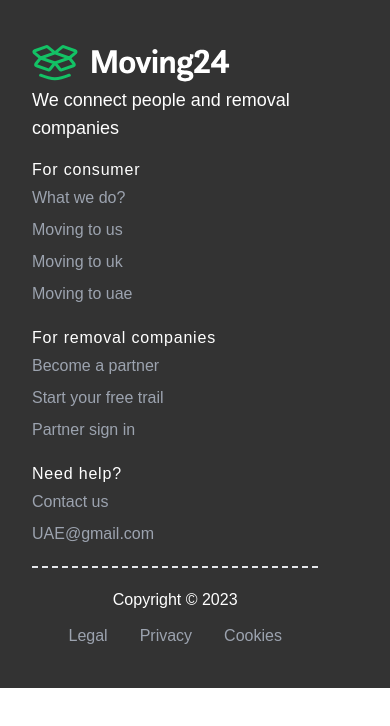
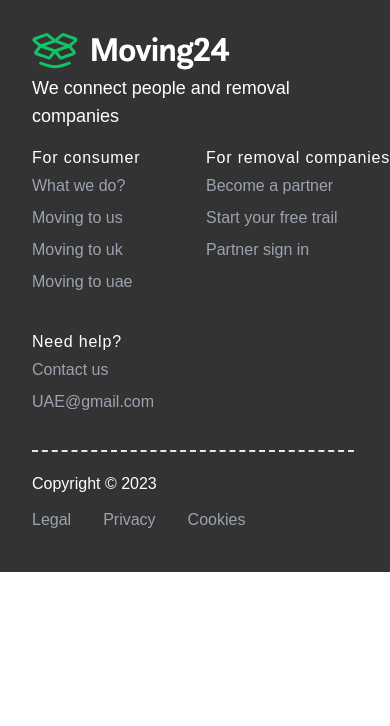
Before and after one commit to macworldgithub/moving7, a React (Create React App) app: page / in a window 390 px wide. Shown: the top 726 px of the page. Built offline with nearby package versions, Linux system fonts and the light colour scheme.

Commit message:
style: footer responsive for all device

```diff
--- a/src/pages/footer/footer.jsx
+++ b/src/pages/footer/footer.jsx
@@ -1,8 +1,9 @@
 import "./footer.css";
 function Footer() {
   return (
-    <div className="bg-[#333] text-white w-full h-auto md:w-full py-10 md:h-[371px] md:mt-20 pl-8 footer">
-      <div className="flex flex-col gap-y-4 md:items-center md:flex justify-around leading-loose md:p-20">
+    <div className="bg-[#333] text-white w-full h-auto md:w-full py-10 md:h-[371px] md:mt-20 pl-8 pt-7 footer ">
+      <div className="flex flex-wrap flex-col sm:flex  gap-y-4 md:flex justify-around leading-loose lg:flex-row lg:mt-6 md:p-0">
+
         <div>
           <img src="images/icon-32-logo 2.svg" alt="" />
           <p className="text-gray-4 text-lg">
@@ -10,8 +11,9 @@
             <br /> companies
           </p>
         </div>
-        <div className="text-left flex items-start w-full flex-col">
-          <h1 className="text-base text-left md:text-xl tracking-wider">
+        <div className="flex flex-wrap justify-between gap-8">
+          <div>
+            <h1 className="text-base md:text-xl tracking-wider">
               For consumer
             </h1>
             <ul>
@@ -46,13 +48,16 @@
           </div>
         </div>
 
-      <div className="flex items-center pt-4 md:justify-evenly">
-        <div className="border-dashed border-t-2 w-[80%]">
-          <div className="flex flex-col text-center items-center sm:flex sm:items-start sm:flex-col sm:bg-red-900  md:justify-between pt-5 flex-wrap">
+      </div>
+
+      <div className="flex items-start pt-8 md:justify-evenly">
+        <div className="border-dashed border-t-2 w-[90%]">
+          <div className="flex flex-col text-center items-start sm:flex sm:items-center sm:flex-row sm:justify-around md:justify-between pt-5 flex-wrap lg:items-start">
             <div>
               <h4 className="pb-3">Copyright © 2023</h4>
             </div>
-            <ul className="flex items-end gap-8 text-gray-400">
+            <div className="lg:flex lg:px-5">
+              <ul className="flex gap-8 text-gray-400">
                 <li>Legal</li>
                 <li>Privacy</li>
                 <li>Cookies</li>
@@ -61,6 +66,7 @@
           </div>
         </div>
       </div>
+    </div>
   );
 }
 
```
Lines whose indentation alone changed are shown as unchanged.
